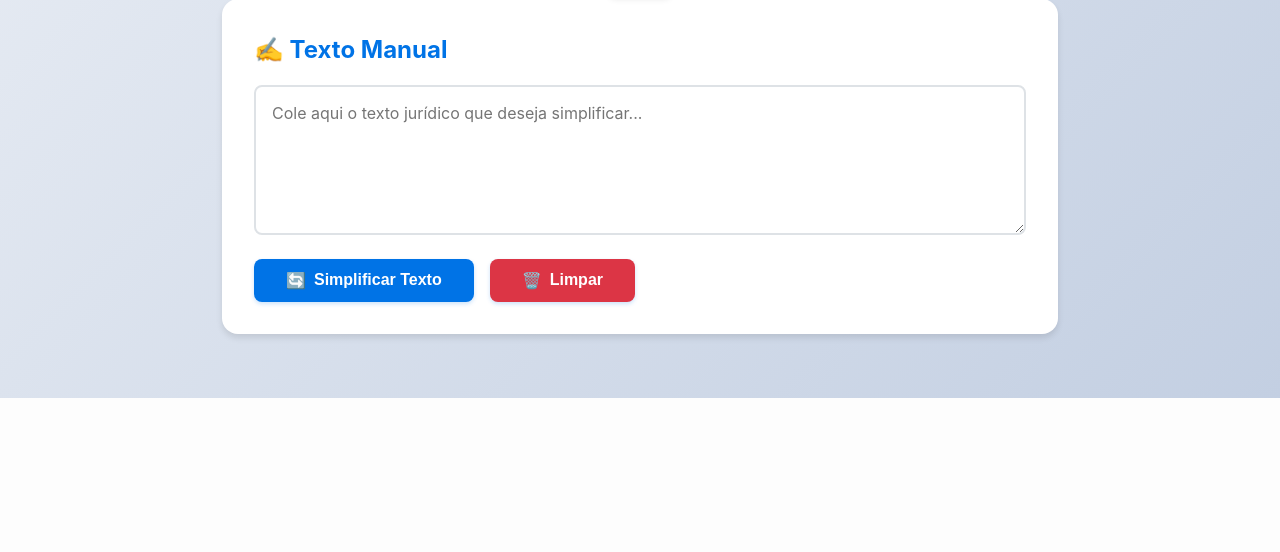
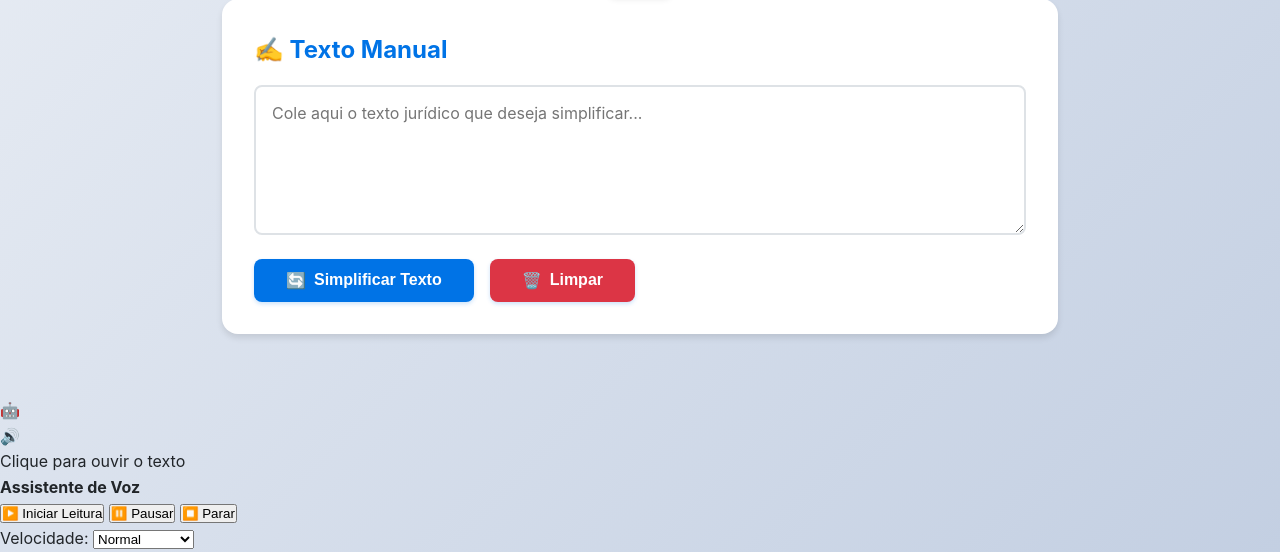
Before and after one commit to andreviniciusdioliveira/projeto-linguaguem-simples, a Flask app: page / in a window 1280 px wide. Shown: the part 905-1457 px from the top of the page. Before the commit the page ends 1303 px from the top, so only its background shows below. Run offline with Flask 3, Linux system fonts and the light colour scheme.

Commit message:
index.html

```diff
--- a/templates/index.html
+++ b/templates/index.html
@@ -768,10 +768,35 @@
                 <button class="button" onclick="copyText()">
                     <span>📋</span> Copiar Texto
                 </button>
-                <button class="button" onclick="speakText()" id="speakBtn">
-                    <span>🔊</span> Ler em Voz Alta
-                </button>
             </div>
+        </div>
+    </div>
+
+    <!-- Avatar Assistant -->
+    <div class="avatar-container">
+        <div class="avatar-wrapper" onclick="toggleAudioControls()">
+            <div class="avatar-icon">🤖</div>
+            <div class="speaking-indicator" id="speakingIndicator">
+                <span style="color: white;">🔊</span>
+            </div>
+            <div class="avatar-tooltip">Clique para ouvir o texto</div>
+        </div>
+    </div>
+
+    <!-- Audio Controls -->
+    <div class="audio-controls" id="audioControls">
+        <h4>Assistente de Voz</h4>
+        <button class="audio-control-btn" onclick="startReading()">▶️ Iniciar Leitura</button>
+        <button class="audio-control-btn" onclick="pauseReading()">⏸️ Pausar</button>
+        <button class="audio-control-btn stop" onclick="stopReading()">⏹️ Parar</button>
+        <div class="speed-control">
+            <label>Velocidade:</label>
+            <select id="speedControl" onchange="updateSpeed()">
+                <option value="0.75">Devagar</option>
+                <option value="1" selected>Normal</option>
+                <option value="1.25">Rápido</option>
+                <option value="1.5">Muito Rápido</option>
+            </select>
         </div>
     </div>
 
@@ -1123,43 +1148,6 @@
                 });
         }
 
-        // Text to speech
-        function speakText() {
-            const text = document.getElementById('outputText').textContent;
-            const btn = document.getElementById('speakBtn');
-
-            if (!text) {
-                showToast('Nenhum texto para ler', 'warning');
-                return;
-            }
-
-            if (isSpeaking) {
-                speechSynthesis.cancel();
-                btn.innerHTML = '<span>🔊</span> Ler em Voz Alta';
-                isSpeaking = false;
-                return;
-            }
-
-            const utterance = new SpeechSynthesisUtterance(text);
-            utterance.lang = 'pt-BR';
-            utterance.rate = 0.9;
-
-            utterance.onend = () => {
-                btn.innerHTML = '<span>🔊</span> Ler em Voz Alta';
-                isSpeaking = false;
-            };
-
-            utterance.onerror = () => {
-                showToast('Erro ao ler o texto', 'error');
-                btn.innerHTML = '<span>🔊</span> Ler em Voz Alta';
-                isSpeaking = false;
-            };
-
-            speechSynthesis.speak(utterance);
-            btn.innerHTML = '<span>⏹️</span> Parar Leitura';
-            isSpeaking = true;
-        }
-
         // Keyboard shortcuts
         document.addEventListener('keydown', (e) => {
             // Ctrl/Cmd + Enter para processar
```
